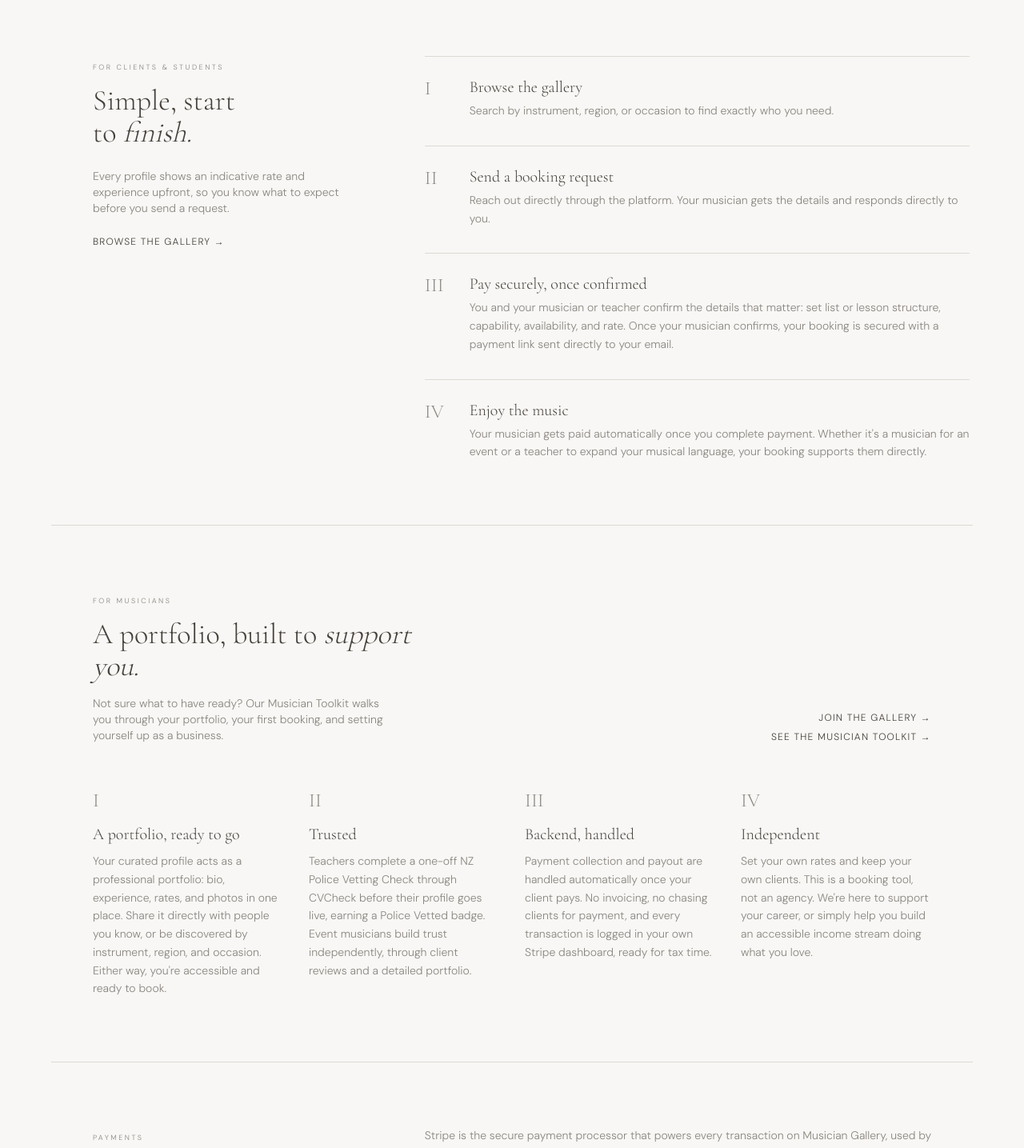
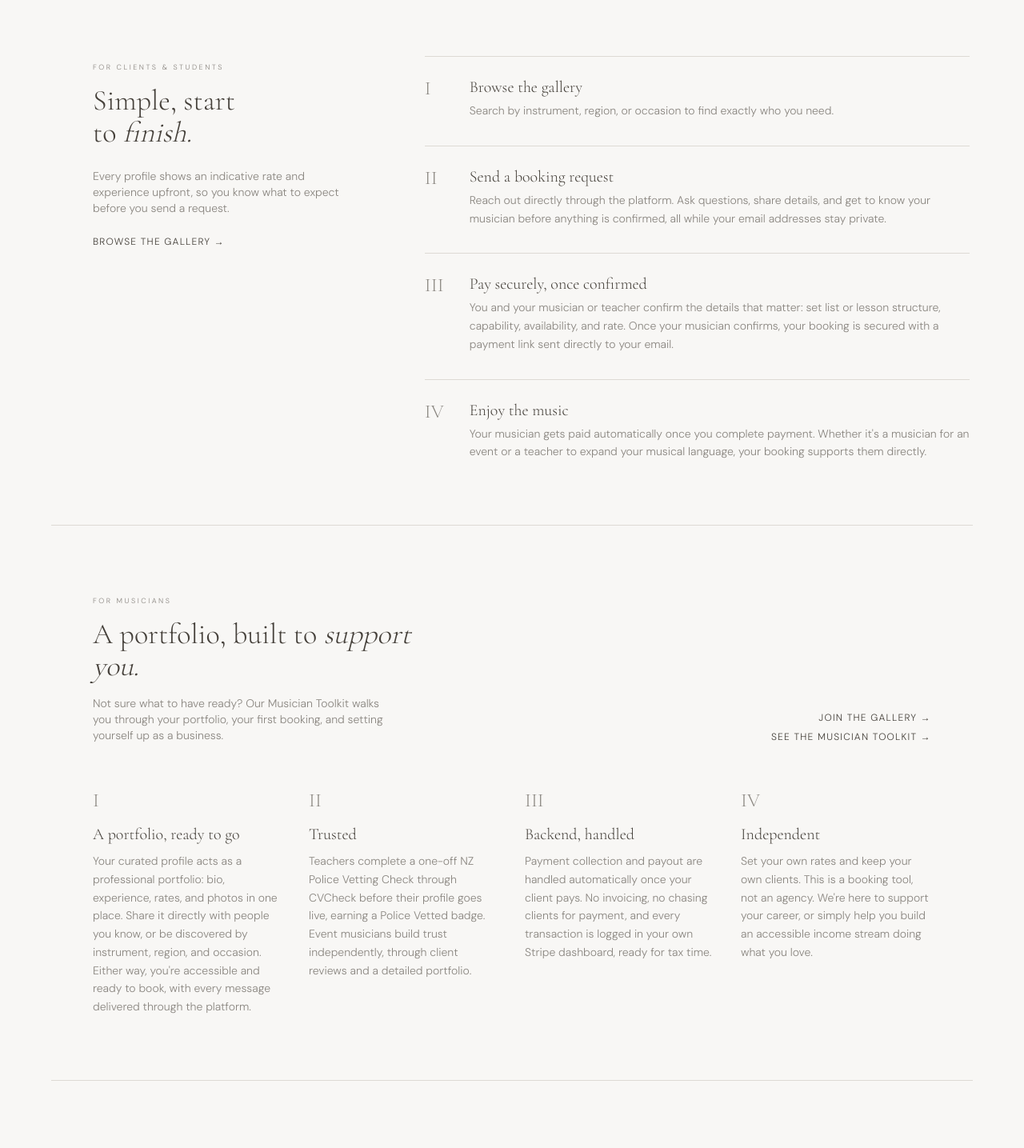
Before and after one commit to musiciangallery/Musician-Gallery, a Next.js app: page /about in a window 1280 px wide. Shown: the part 870-2305 px from the top of the page at 80% size. Built offline with nearby package versions, Linux system fonts and the light colour scheme.

Commit message:
Update page.tsx

```diff
--- a/src/app/about/page.tsx
+++ b/src/app/about/page.tsx
@@ -15,7 +15,7 @@ const clientSteps = [
   {
     n: "II",
     t: "Send a booking request",
-    b: "Reach out directly through the platform. Your musician gets the details and responds directly to you.",
+    b: "Reach out directly through the platform. Ask questions, share details, and get to know your musician before anything is confirmed, all while your email addresses stay private.",
   },
   {
     n: "III",
@@ -33,7 +33,7 @@ const musicianPillars = [
   {
     n: "I",
     t: "A portfolio, ready to go",
-    b: "Your curated profile acts as a professional portfolio: bio, experience, rates, and photos in one place. Share it directly with people you know, or be discovered by instrument, region, and occasion. Either way, you're accessible and ready to book.",
+    b: "Your curated profile acts as a professional portfolio: bio, experience, rates, and photos in one place. Share it directly with people you know, or be discovered by instrument, region, and occasion. Either way, you're accessible and ready to book, with every message delivered through the platform.",
   },
   {
     n: "II",
```
